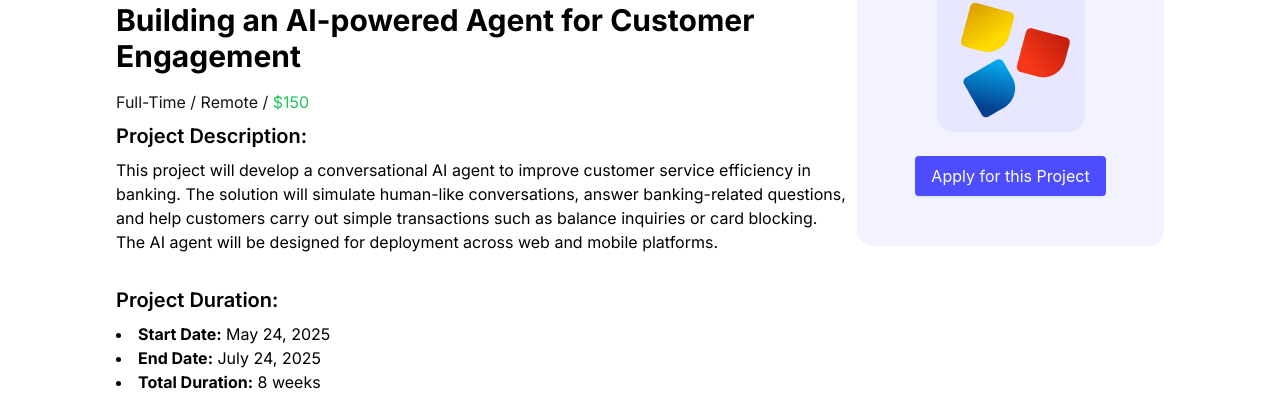
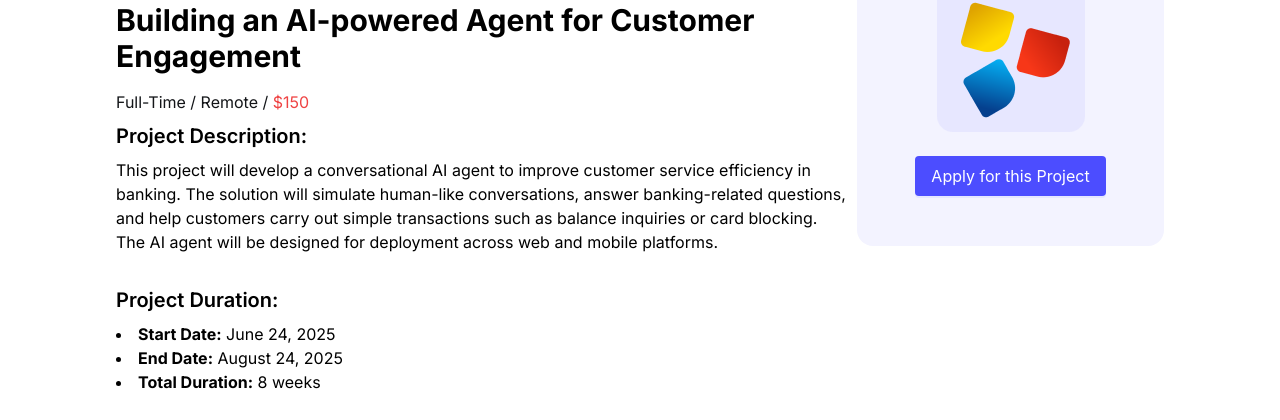
Before and after one commit to techtalentscity/techtalentscity.github.io, a React (Vite) app: page / in a window 1280 px wide. Both pictures are taken after a click on the element 493 px from the left and 1125 px from the top of the page. Shown: the part 253-673 px from the top of the page. Built offline with nearby package versions, Linux system fonts and the light colour scheme.

Commit message:
Update ai-agent.jsx

```diff
--- a/src/Pages/ProjectDetail/ai-agent.jsx
+++ b/src/Pages/ProjectDetail/ai-agent.jsx
@@ -13,7 +13,7 @@ const ProjectDetail = () => {
         </Link>
         <p className="text-sm text-gray-500 mb-2">Published on May 16, 2024</p>
         <h1 className="text-3xl font-bold mb-4">Building an AI-powered Agent for Customer Engagement</h1>
-        <p className="text-[#131518] mb-2">Full-Time / Remote / <span className="text-green-500">$150</span></p>
+        <p className="text-[#131518] mb-2">Full-Time / Remote / <span className="text-red-500">$150</span></p>
 
         <div className="mb-8">
           <h2 className="text-xl font-semibold mb-2">Project Description:</h2>
@@ -25,8 +25,8 @@ const ProjectDetail = () => {
         <div className="mb-8">
           <h2 className="text-xl font-semibold mb-2">Project Duration:</h2>
           <ul className="list-disc list-inside">
-            <li><strong>Start Date:</strong> May 24, 2025</li>
-            <li><strong>End Date:</strong> July 24, 2025</li>
+            <li><strong>Start Date:</strong> June 24, 2025</li>
+            <li><strong>End Date:</strong> August 24, 2025</li>
             <li><strong>Total Duration:</strong> 8 weeks</li>
           </ul>
         </div>
```
